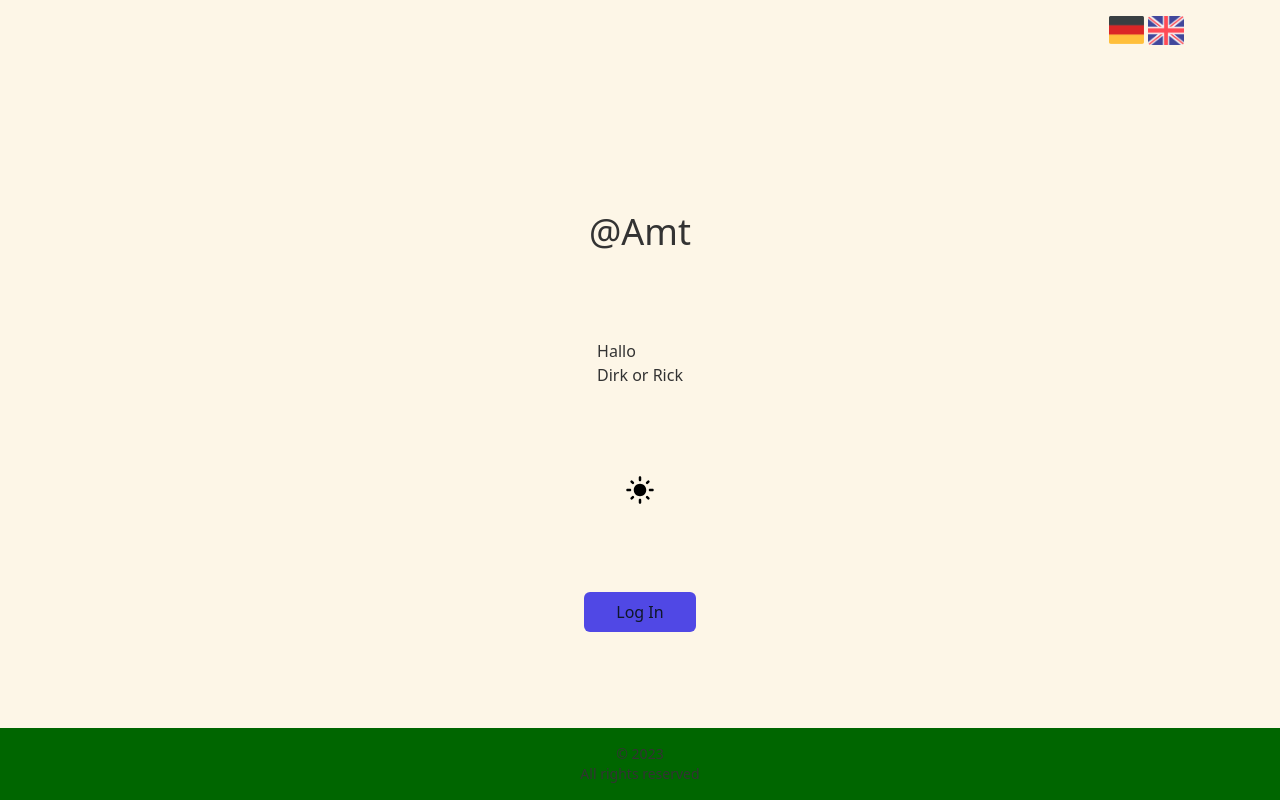
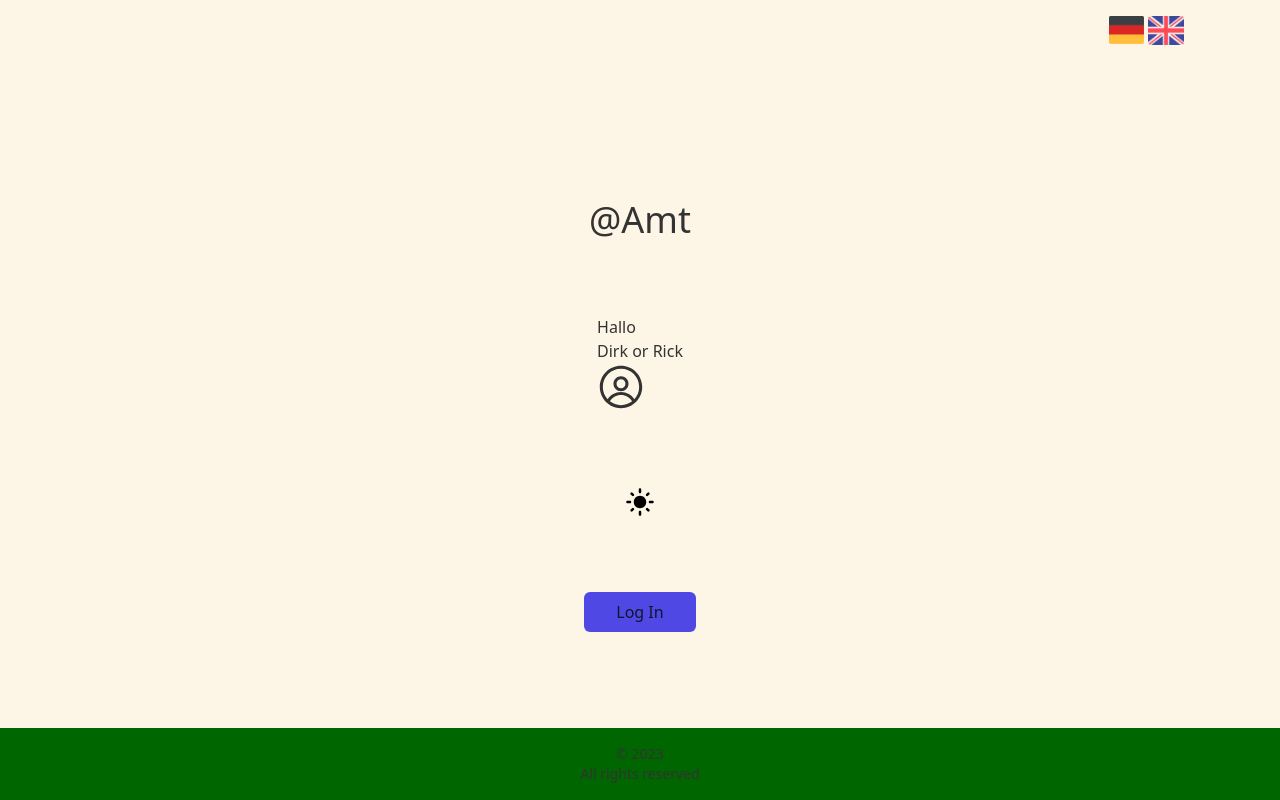
Before and after one commit to brt-yilmaz/eAmt, a Next.js app: page /de in a window 1280 px wide. Built offline with nearby package versions, Linux system fonts and the light colour scheme.

Commit message:
Changed commit

```diff
--- a/src/app/[locale]/page.js
+++ b/src/app/[locale]/page.js
@@ -2,6 +2,8 @@ import ModeSwitcher from "@/components/navbar/ModeSwitcher";
 import LanguageSwitcher from "@/components/navbar/LanguageSwitcher";
 import User from "@/components/user/User";
 import { useTranslations } from "next-intl";
+import Avatar from "@/components/navbar/Avatar";
+
 
 
 export default function Home() {
@@ -9,6 +11,7 @@ export default function Home() {
   return (
     <>
       <main className="flex flex-1 flex-col items-center justify-between p-24 bg-bgBase">
+
     <LanguageSwitcher />
         <div>
           <h1 className={"text-content text-4xl"}> @Amt</h1>
@@ -16,6 +19,7 @@ export default function Home() {
         <div>
           <p className={"text-content"}>{t("title")}</p>
           <User />
+          <Avatar />
         </div>
         <div>
           <ModeSwitcher />
--- a/src/components/navbar/Avatar.jsx
+++ b/src/components/navbar/Avatar.jsx
@@ -0,0 +1,9 @@
+import { RxAvatar } from "react-icons/rx";
+function Avatar() {
+  return (
+    <div>
+      <RxAvatar className={"text-5xl text-content "} />
+    </div>
+  );
+}
+export default Avatar;
```
Also changed, not shown: 1 other file (tests, documents, lock files or other folders).
